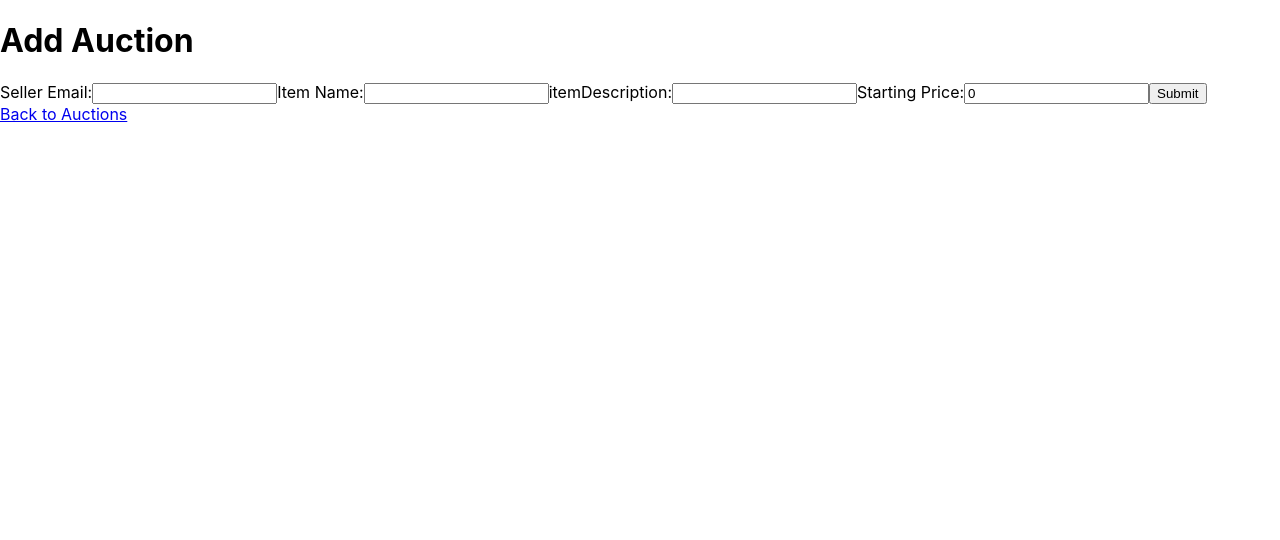
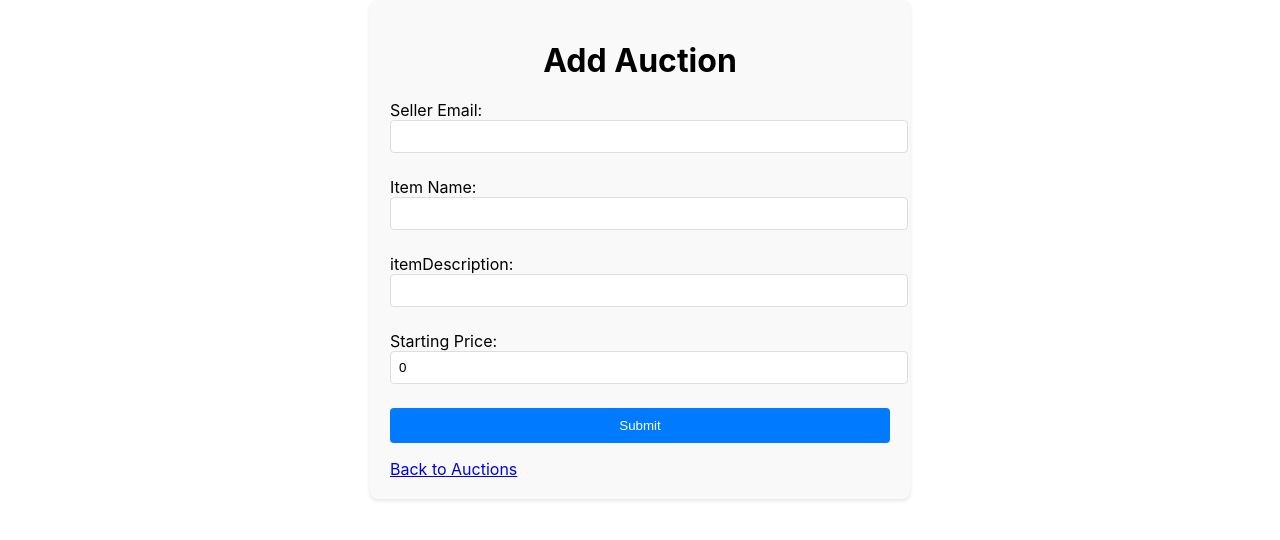
Before and after one commit to lisiCAO/hammer-hub, a React (Create React App) app in the folder frontend/: page /add-auction in a window 1280 px wide. Shown: the top 540 px of the page. Built offline with nearby package versions, Linux system fonts and the light colour scheme.

Commit message:
update classname

```diff
--- a/frontend/src/Welcome.jsx
+++ b/frontend/src/Welcome.jsx
@@ -6,8 +6,8 @@ const Welcome = () => {
         <div className="welcome">
             <h1 className="welcome__title">Welcome to Auctions!</h1>
             <p className="welcome__description">Auctions is a simple web application that allows users to create auctions and bid on them.</p>
-            <Link to="/auctions"> View Auctions </Link>
-            <Link to="/add-auction"> Add Auction </Link>
+            <Link to="/auctions" style={{ display: 'block', margin: '10px 0' }}> View Auctions </Link>
+            <Link to="/add-auction" style={{ display: 'block', margin: '10px 0' }}> Add Auction </Link>
         </div>
     );
 }
--- a/frontend/src/components/views/AddAuction.css
+++ b/frontend/src/components/views/AddAuction.css
@@ -1,6 +1,6 @@
 /* AddAuction.css */
 
-.add-auction-form {
+.auction-add {
     max-width: 500px;
     margin: 0 auto;
     padding: 20px;
@@ -9,12 +9,23 @@
     box-shadow: 0 2px 4px rgba(0,0,0,0.1);
 }
 
-.add-auction-form label {
+.auction-add__title {
+    text-align: center;
+    margin-bottom: 20px;
+}
+
+.auction-add form {
+    display: flex;
+    flex-direction: column;
+}
+
+.auction-add label {
     display: block;
     margin-bottom: 8px;
 }
 
-.add-auction-form input, .add-auction-form textarea {
+.auction-add input,
+.auction-add textarea {
     width: 100%;
     padding: 8px;
     margin-bottom: 16px;
@@ -22,8 +33,7 @@
     border-radius: 4px;
 }
 
-.add-auction-form button {
-    width: 100%;
+.auction-add input[type="submit"] {
     padding: 10px;
     background-color: #007bff;
     color: white;
@@ -32,6 +42,18 @@
     cursor: pointer;
 }
 
-.add-auction-form button:hover {
+.auction-add input[type="submit"]:hover {
     background-color: #0056b3;
 }
+
+.auction-add .back-link {
+    display: block;
+    margin-top: 20px;
+    text-align: center;
+    text-decoration: none;
+    color: #007bff;
+}
+
+.auction-add .back-link:hover {
+    text-decoration: underline;
+}
```
